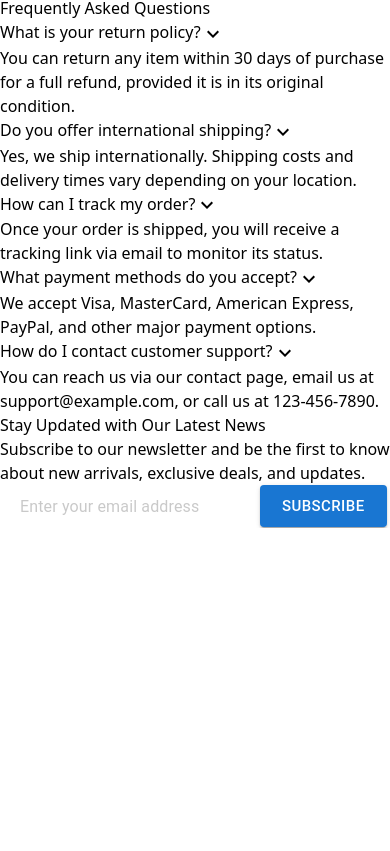
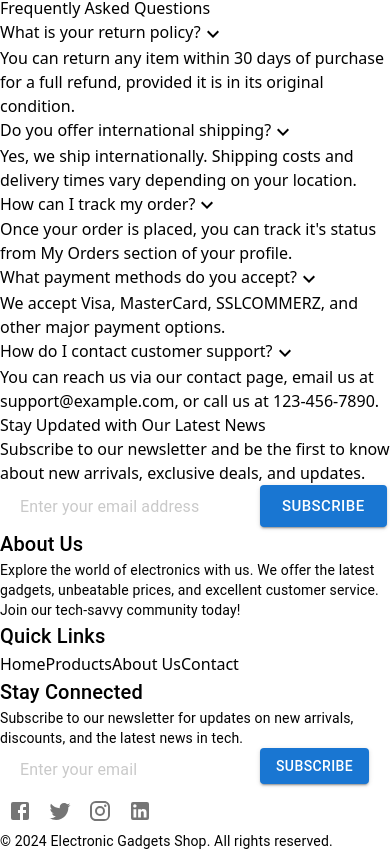
Before and after one commit to mahmoodyasir/electronic_ecommerce_frontend, a React (Vite) app: page / in a window 390 px wide. Shown: the part 887-1738 px from the top of the page. Before the commit the page ends 1415 px from the top, so only its background shows below. Built offline with nearby package versions, Linux system fonts and the light colour scheme; no server answers.

Commit message:
Footer Added

```diff
--- /dev/null
+++ b/src/Layout/Footer.tsx
@@ -0,0 +1,107 @@
+import { TextField, Button, Typography, IconButton } from "@mui/material";
+import { Facebook, Twitter, Instagram, LinkedIn } from "@mui/icons-material";
+
+const Footer = () => {
+    return (
+        <footer className="bg-gradient-to-r from-gray-900 via-gray-800 to-gray-900 text-white py-12">
+            <div className="max-w-7xl mx-auto px-6 md:px-12 grid grid-cols-1 md:grid-cols-3 gap-8">
+                {/* About Section */}
+                <div>
+                    <Typography variant="h6" className="font-bold text-xl mb-4">
+                        About Us
+                    </Typography>
+                    <Typography variant="body2" className="text-gray-400 leading-relaxed">
+                        Explore the world of electronics with us. We offer the latest gadgets, unbeatable prices, and excellent customer service. Join our tech-savvy community today!
+                    </Typography>
+                </div>
+
+                {/* Quick Links */}
+                <div>
+                    <Typography variant="h6" className="font-bold text-xl mb-4">
+                        Quick Links
+                    </Typography>
+                    <nav className="flex flex-col gap-2">
+                        <a href="#home" className="text-gray-400 hover:text-white transition">
+                            Home
+                        </a>
+                        <a href="#products" className="text-gray-400 hover:text-white transition">
+                            Products
+                        </a>
+                        <a href="#about" className="text-gray-400 hover:text-white transition">
+                            About Us
+                        </a>
+                        <a href="#contact" className="text-gray-400 hover:text-white transition">
+                            Contact
+                        </a>
+                    </nav>
+                </div>
+
+                {/* Newsletter Subscription */}
+                <div>
+                    <Typography variant="h6" className="font-bold text-xl mb-4">
+                        Stay Connected
+                    </Typography>
+                    <Typography variant="body2" className="text-gray-400 leading-relaxed mb-4">
+                        Subscribe to our newsletter for updates on new arrivals, discounts, and the latest news in tech.
+                    </Typography>
+                    <form className="flex items-center gap-2">
+                        <TextField
+                            variant="outlined"
+                            placeholder="Enter your email"
+                            type="email"
+                            required
+                            sx={{
+                                bgcolor: "white",
+                                borderRadius: "9999px",
+                                flex: 1,
+                                "& .MuiOutlinedInput-root": {
+                                    borderRadius: "9999px",
+                                    "& fieldset": { borderColor: "transparent" },
+                                    "&:hover fieldset": { borderColor: "transparent" },
+                                    "&.Mui-focused fieldset": { borderColor: "transparent" },
+                                },
+                                "& input": { padding: "10px 20px", color: "gray" },
+                            }}
+                        />
+                        <Button
+                            type="submit"
+                            variant="contained"
+                            className="bg-indigo-600 hover:bg-indigo-700 text-white px-6 py-2 rounded-full font-semibold shadow-lg"
+                        >
+                            Subscribe
+                        </Button>
+                    </form>
+                </div>
+            </div>
+
+            {/* Divider */}
+            <div className="my-8 border-t border-gray-700"></div>
+
+            {/* Bottom Section */}
+            <div className="max-w-7xl mx-auto px-6 md:px-12 flex flex-col md:flex-row justify-between items-center">
+                {/* Social Icons */}
+                <div className="flex gap-4">
+                    <IconButton href="#facebook" className="text-gray-400 hover:text-white transition">
+                        <Facebook />
+                    </IconButton>
+                    <IconButton href="#twitter" className="text-gray-400 hover:text-white transition">
+                        <Twitter />
+                    </IconButton>
+                    <IconButton href="#instagram" className="text-gray-400 hover:text-white transition">
+                        <Instagram />
+                    </IconButton>
+                    <IconButton href="#linkedin" className="text-gray-400 hover:text-white transition">
+                        <LinkedIn />
+                    </IconButton>
+                </div>
+
+                {/* Copyright */}
+                <Typography variant="body2" className="text-gray-400 mt-4 md:mt-0">
+                    © {new Date().getFullYear()} Electronic Gadgets Shop. All rights reserved.
+                </Typography>
+            </div>
+        </footer>
+    );
+};
+
+export default Footer;
--- a/src/Layout/GenericLayout.tsx
+++ b/src/Layout/GenericLayout.tsx
@@ -1,5 +1,6 @@
 import { Outlet } from "react-router-dom"
 import Header from "../component/Navbar/Header/Header"
+import Footer from "./Footer"
 
 
 const GenericLayout = () => {
@@ -11,6 +12,9 @@ const GenericLayout = () => {
       <section className="flex-grow">
         <Outlet />
       </section>
+
+      <Footer />
+
     </main>
   )
 }
--- a/src/Layout/UserLayout.tsx
+++ b/src/Layout/UserLayout.tsx
@@ -3,11 +3,14 @@ import { Breadcrumbs, Button, Drawer, IconButton, List, ListItem, ListItemIcon,
 import { useState } from "react";
 import { Link, Outlet, useLocation, useNavigate } from "react-router-dom"
 import { convertToTitle } from "../utils/utils";
+import { useAppDispatch } from "../Redux/app/hooks";
+import { setLogOut } from "../Redux/features/userSlice";
 
 
 const UserLayout = () => {
 
     const [drawerOpen, setDrawerOpen] = useState(false);
+    const dispatch = useAppDispatch();
 
     const navigate = useNavigate();
 
@@ -20,6 +23,14 @@ const UserLayout = () => {
     const location = useLocation();
 
     const pathnames = location.pathname.split("/").filter((x) => x);
+
+
+    const handleLogOut = () => {
+        localStorage.setItem('access-token', '');
+        localStorage.setItem('refresh-token', '');
+        dispatch(setLogOut())
+        navigate('/login')
+    }
 
 
     const sidebarContent = (
@@ -58,9 +69,9 @@ const UserLayout = () => {
                 {/* Sidebar for Desktop */}
                 <aside className="hidden md:block w-64 bg-white shadow-lg">
                     {sidebarContent}
-                    <Button className="w-full text-black">
+                    <Button className="w-full text-black" onClick={() => handleLogOut()}>
                         <ListItem className=" text-red-700">
-                            <ListItemIcon><ExitToApp className=" text-red-700"/></ListItemIcon>
+                            <ListItemIcon><ExitToApp className=" text-red-700" /></ListItemIcon>
                             <ListItemText primary="Logout" />
                         </ListItem>
                     </Button>
--- a/src/Pages/Home/FAQSection/FAQSection.tsx
+++ b/src/Pages/Home/FAQSection/FAQSection.tsx
@@ -13,11 +13,11 @@ const faqData = [
     },
     {
         question: "How can I track my order?",
-        answer: "Once your order is shipped, you will receive a tracking link via email to monitor its status.",
+        answer: "Once your order is placed, you can track it's status from My Orders section of your profile.",
     },
     {
         question: "What payment methods do you accept?",
-        answer: "We accept Visa, MasterCard, American Express, PayPal, and other major payment options.",
+        answer: "We accept Visa, MasterCard, SSLCOMMERZ, and other major payment options.",
     },
     {
         question: "How do I contact customer support?",
--- a/src/Pages/UserContents/UserProfile/UserProfile.tsx
+++ b/src/Pages/UserContents/UserProfile/UserProfile.tsx
@@ -26,6 +26,7 @@ const UserProfile = () => {
 
 
     const [selectedFile, setSelectedFile] = useState<File | null>(null);
+
 
     // const handleChange = (e: React.ChangeEvent<HTMLInputElement>) => {
     //     setUserData({
```
